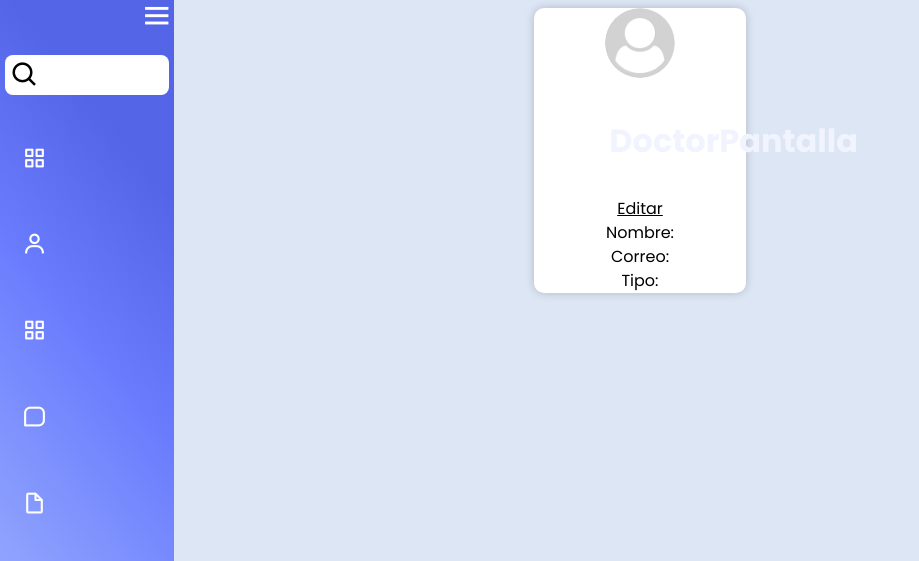
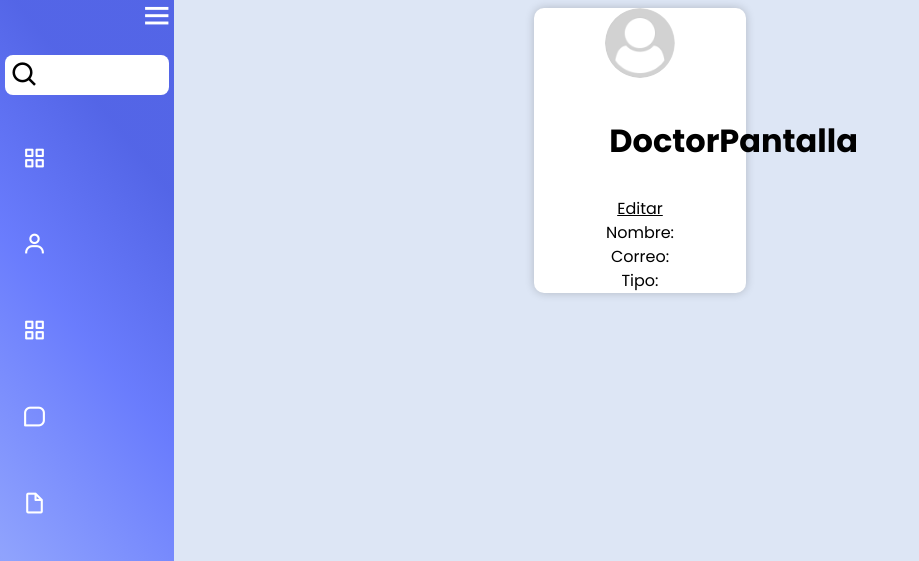
Before and after one commit to AndresBlade/my-commerce, a PHP site: page /frontend/vistas/perfil.html in a window 1280 px wide. Shown: the part 80-641 px from the top of the page, without its empty margins (0-919 px from the left). Run offline with PHP 8.4, Linux system fonts and the light colour scheme.

Commit message:
arreglado error nombre de tienda blanco

```diff
--- a/frontend/css/style.css
+++ b/frontend/css/style.css
@@ -146,6 +146,10 @@ header .search {
 	padding-bottom: 1.5rem;
 	padding-top: 1.5rem;
 	width: 400px;
+}
+
+.heading--nombreTienda {
+	color: #000;
 }
 
 .rectangulo {
--- a/frontend/vistas/perfil.html
+++ b/frontend/vistas/perfil.html
@@ -97,7 +97,9 @@
 								alt=""
 								class="circular-miPerfil"
 							/>
-							<h3 class="heading">DoctorPantalla</h3>
+							<h3 class="heading heading--nombreTienda">
+								DoctorPantalla
+							</h3>
 							<a href="#">Editar</a>
 						</div>
 
```
